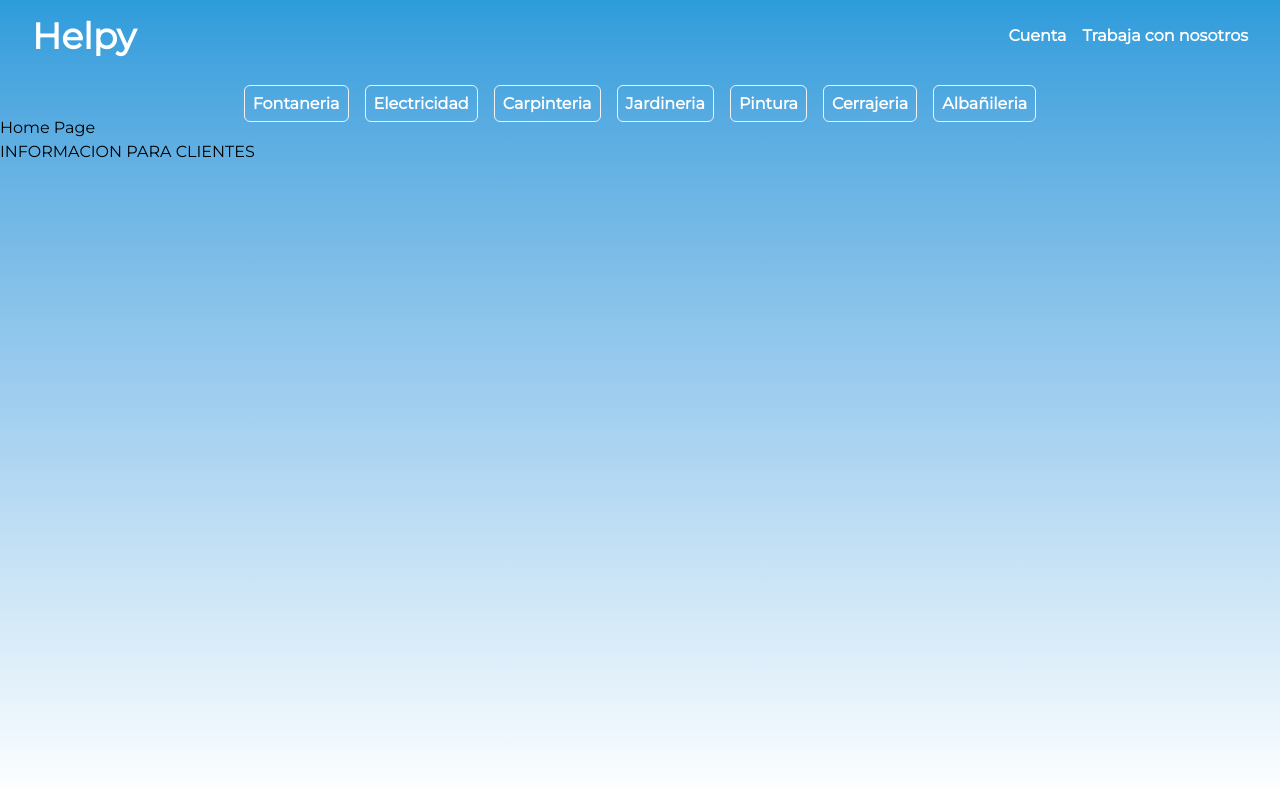
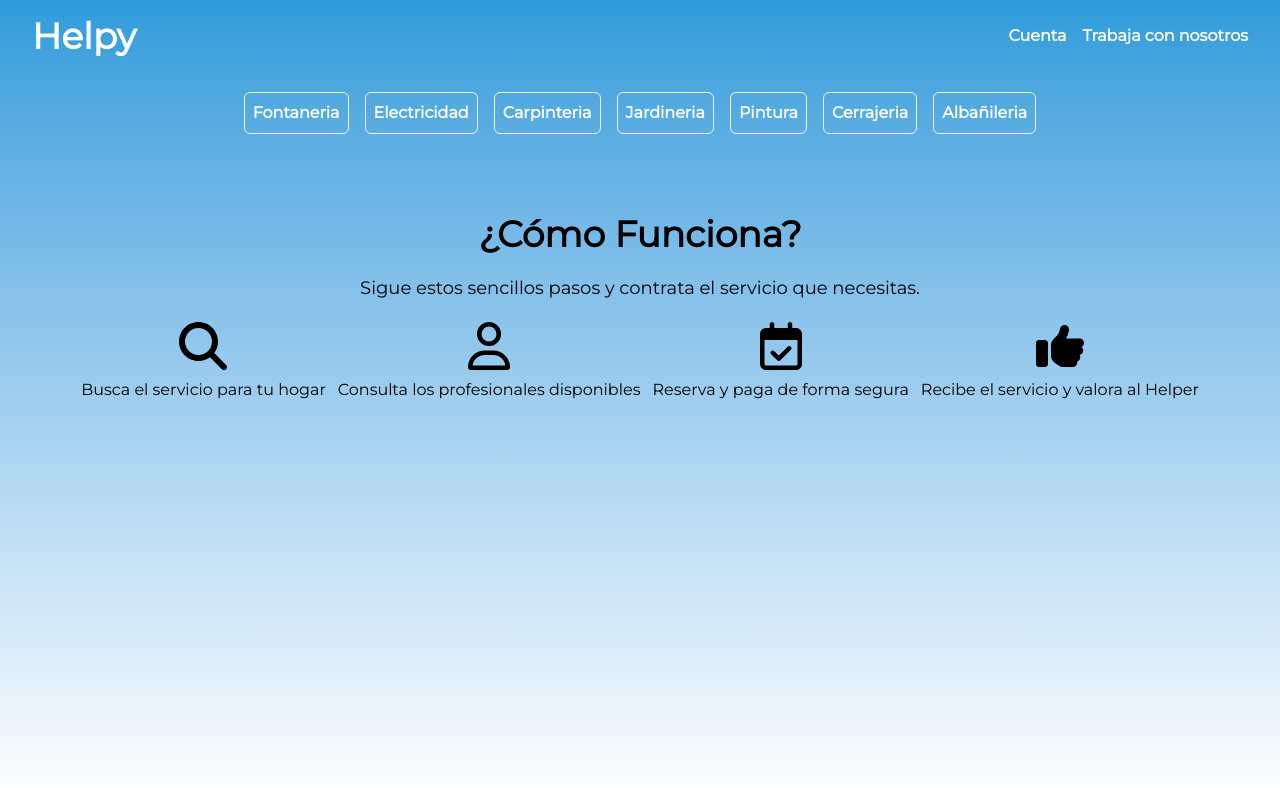
Before and after one commit to GuilleMarejada/helpy, a Nuxt app: page / in a window 1280 px wide. Shown: the top 788 px of the page. Built offline with nearby package versions, Linux system fonts and the light colour scheme.

Commit message:
add ComoFunciona component; implement Calendario component for date selection; refactor main store for service selection and modal functionality

```diff
--- /dev/null
+++ b/components/Calendario.vue
@@ -0,0 +1,16 @@
+<template>
+  <div class="text-center font-sans m-5 text-black">
+    <h2 class="mb-2 text-lg font-semibold">Selecciona una fecha y hora</h2>
+    <input
+      type="datetime-local"
+      v-model="selectedDateTime"
+      class="border rounded p-2"
+    />
+  </div>
+</template>
+
+<script setup>
+import { ref } from 'vue';
+
+const selectedDateTime = ref(null);
+</script>
--- /dev/null
+++ b/components/ComoFunciona.vue
@@ -0,0 +1,37 @@
+<template>
+    <div class="container mx-auto mt-10 justify-center text-center">
+        <h2 class="text-4xl font-bold mb-5">¿Cómo Funciona?</h2>
+        <p class="text-lg mb-5">Sigue estos sencillos pasos y contrata el servicio que necesitas.</p>
+        <div>
+            <ul class="flex gap-3 justify-center items-center flex-wrap">
+                <li class="flex flex-col items-center">
+                    <svg xmlns="http://www.w3.org/2000/svg" viewBox="0 0 512 512" class="w-12 h-12 mb-2">
+                        <path d="M416 208c0 45.9-14.9 88.3-40 122.7L502.6 457.4c12.5 12.5 12.5 32.8 0 45.3s-32.8 12.5-45.3 0L330.7 376c-34.4 25.2-76.8 40-122.7 40C93.1 416 0 322.9 0 208S93.1 0 208 0S416 93.1 416 208zM208 352a144 144 0 1 0 0-288 144 144 0 1 0 0 288z"/>
+                    </svg>
+                    <p>Busca el servicio para tu hogar</p>
+                </li>
+                <li class="flex flex-col items-center">
+                    <svg xmlns="http://www.w3.org/2000/svg" viewBox="0 0 448 512" class="w-12 h-12 mb-2">
+                        <path d="M304 128a80 80 0 1 0 -160 0 80 80 0 1 0 160 0zM96 128a128 128 0 1 1 256 0A128 128 0 1 1 96 128zM49.3 464l349.5 0c-8.9-63.3-63.3-112-129-112l-91.4 0c-65.7 0-120.1 48.7-129 112zM0 482.3C0 383.8 79.8 304 178.3 304l91.4 0C368.2 304 448 383.8 448 482.3c0 16.4-13.3 29.7-29.7 29.7L29.7 512C13.3 512 0 498.7 0 482.3z"/>
+                    </svg>
+                    <p>Consulta los profesionales disponibles</p>
+                </li>
+                <li class="flex flex-col items-center">
+                    <svg xmlns="http://www.w3.org/2000/svg" viewBox="0 0 448 512" class="w-12 h-12 mb-2">
+                        <path d="M128 0c13.3 0 24 10.7 24 24l0 40 144 0 0-40c0-13.3 10.7-24 24-24s24 10.7 24 24l0 40 40 0c35.3 0 64 28.7 64 64l0 16 0 48 0 256c0 35.3-28.7 64-64 64L64 512c-35.3 0-64-28.7-64-64L0 192l0-48 0-16C0 92.7 28.7 64 64 64l40 0 0-40c0-13.3 10.7-24 24-24zM400 192L48 192l0 256c0 8.8 7.2 16 16 16l320 0c8.8 0 16-7.2 16-16l0-256zM329 297L217 409c-9.4 9.4-24.6 9.4-33.9 0l-64-64c-9.4-9.4-9.4-24.6 0-33.9s24.6-9.4 33.9 0l47 47 95-95c9.4-9.4 24.6-9.4 33.9 0s9.4 24.6 0 33.9z"/>
+                    </svg>
+                    <p>Reserva y paga de forma segura</p>
+                </li>
+                <li class="flex flex-col items-center">
+                    <svg xmlns="http://www.w3.org/2000/svg" viewBox="0 0 512 512" class="w-12 h-12 mb-2">
+                        <path d="M313.4 32.9c26 5.2 42.9 30.5 37.7 56.5l-2.3 11.4c-5.3 26.7-15.1 52.1-28.8 75.2l144 0c26.5 0 48 21.5 48 48c0 18.5-10.5 34.6-25.9 42.6C497 275.4 504 288.9 504 304c0 23.4-16.8 42.9-38.9 47.1c4.4 7.3 6.9 15.8 6.9 24.9c0 21.3-13.9 39.4-33.1 45.6c.7 3.3 1.1 6.8 1.1 10.4c0 26.5-21.5 48-48 48l-97.5 0c-19 0-37.5-5.6-53.3-16.1l-38.5-25.7C176 420.4 160 390.4 160 358.3l0-38.3 0-48 0-24.9c0-29.2 13.3-56.7 36-75l7.4-5.9c26.5-21.2 44.6-51 51.2-84.2l2.3-11.4c5.2-26 30.5-42.9 56.5-37.7zM32 192l64 0c17.7 0 32 14.3 32 32l0 224c0 17.7-14.3 32-32 32l-64 0c-17.7 0-32-14.3-32-32L0 224c0-17.7 14.3-32 32-32z"/>
+                    </svg>
+                    <p>Recibe el servicio y valora al Helper</p>
+                </li>
+            </ul>
+        </div>
+    </div>
+</template>
+
+<script setup>
+</script>
--- /dev/null
+++ b/components/ModalContratar.vue
@@ -0,0 +1,67 @@
+<template>
+    <div class="fixed inset-0 flex items-center justify-center z-50">
+      <div class="bg-white rounded-lg shadow-lg w-full max-w-6xl">
+        <!-- Header -->
+        <div class="flex items-center border-b px-4 py-5">
+          <h2 class="text-2xl font-semibold text-gray-800 mx-auto">Selecciona la fecha y la hora de tu servicio de {{ title }}</h2>
+          <button
+            @click="closeModal"
+            class="text-gray-500 hover:text-gray-800ml-auto"
+            aria-label="Close"
+          >
+            <svg xmlns="http://www.w3.org/2000/svg" class="h-6 w-6" fill="none" viewBox="0 0 24 24" stroke="currentColor">
+              <path stroke-linecap="round" stroke-linejoin="round" stroke-width="2" d="M6 18L18 6M6 6l12 12" />
+            </svg>
+          </button>
+        </div>
+
+        <!-- Body -->
+        <div class="p-4 flex items-center justify-center">
+          <Calendario />
+          <img :src="`/images/${title}.png`" alt="Descripción" />
+        </div>
+
+        <!-- Footer -->
+        <div class="flex justify-end border-t px-4 py-2">
+          <button
+            @click="closeModal"
+            class="bg-gray-500 text-white px-4 py-2 rounded hover:bg-gray-600 transition-colors"
+          >
+            Cerrar
+          </button>
+        </div>
+      </div>
+    </div>
+  </template>
+
+  <script setup>
+  import { onMounted, onBeforeUnmount } from 'vue';
+  import { useMainStore } from "@/stores/main";
+
+  const props = defineProps({
+    // You can add props here if needed
+  });
+
+  const emit = defineEmits(["close"]);
+
+  const mainStore = useMainStore();
+  const title = mainStore.selectedService;
+
+  const closeModal = () => {
+    emit("close");
+  };
+
+  const handleEscKey = (event) => {
+    if (event.key === 'Escape') {
+      closeModal();
+    }
+  };
+
+  onMounted(() => {
+    document.addEventListener('keydown', handleEscKey);
+  });
+
+  onBeforeUnmount(() => {
+    document.removeEventListener('keydown', handleEscKey);
+  });
+  </script>
--- a/components/NavBar.vue
+++ b/components/NavBar.vue
@@ -2,21 +2,24 @@
     <nav class="text-white">
         <div class="mx-auto flex justify-center font-bold">
             <div class="max-w-[1500px] w-full flex justify-between items-center px-8 py-4">
-                <a href="/" class="text-4xl font-bold ">Helpy</a>
-                <ul class="flex space-x-4">
+                <a href="/" class="text-4xl font-bold">Helpy</a>
+                <ul class="flex space-x-4" >
                     <li v-for="link in mainLinks" :key="link.text">
-                        <a :href="link.href" class="">{{ link.text }}</a>
+                        <button>{{ link.text }}</button>
                     </li>
                 </ul>
             </div>
         </div>
+        <!-- Escucha el evento emitido por ModalContratar -->
+        <ModalContratar v-if="isVisible" @close="toggleModal" />
         <div class="container font-semibold mx-auto flex justify-center mt-5">
             <ul class="flex space-x-4">
                 <li v-for="service in services" :key="service.text">
-                    <a :href="service.href"
-                        class="border border-gris rounded-md p-2 hover:bg-azul transition duration-300 ease-in-out">
+                    <button
+                        class="border border-gris rounded-md p-2 hover:bg-azul transition duration-300 ease-in-out"
+                        @click="() => { selectService(service.text); toggleModal(); }">
                         {{ service.text }}
-                    </a>
+                    </button>
                 </li>
             </ul>
         </div>
@@ -25,6 +28,8 @@
 
 <script setup>
     import { useMainStore } from '@/stores/main'
+    import { ref } from 'vue'
+    import ModalContratar from '@/components/ModalContratar.vue'
 
     const mainStore = useMainStore()
 
@@ -32,7 +37,16 @@
         { text: "Cuenta", href: "#" },
         { text: "Trabaja con nosotros", href: "/helper" },
     ]);
+    const isVisible = ref(false);
 
     const services = ref(mainStore.services);
 
+    const selectService = (serviceText) => {
+        mainStore.selectedService = serviceText;
+    };
+
+    const toggleModal = () => {
+        console.log("Modal triggered");
+        isVisible.value = !isVisible.value;
+    };
 </script>
--- a/pages/index.vue
+++ b/pages/index.vue
@@ -1,6 +1,5 @@
 <template>
-  <div class="container ">
-    <h1>Home Page</h1>
-    <p>INFORMACION PARA CLIENTES</p>
+  <div class="container flex flex-col justify-center items-center mx-auto mt-10">
+    <ComoFunciona />
   </div>
 </template>
--- a/stores/main.js
+++ b/stores/main.js
@@ -1,29 +1,22 @@
-// stores/counter.js
+// stores/main.js
 import { defineStore } from 'pinia'
 
-export const useMainStore = defineStore('counter', {
+export const useMainStore = defineStore('main', {
     state: () => {
         return {
-            count: 0,
             services: [
-                { text: "Fontaneria", href: "#" },
-                { text: "Electricidad", href: "#" },
-                { text: "Carpinteria", href: "#" },
-                { text: "Jardineria", href: "#" },
-                { text: "Pintura", href: "#" },
-                { text: "Cerrajeria", href: "#" },
-                { text: "Albañileria", href: "#" },
-            ]
+                { text: "Fontaneria" },
+                { text: "Electricidad" },
+                { text: "Carpinteria" },
+                { text: "Jardineria" },
+                { text: "Pintura" },
+                { text: "Cerrajeria" },
+                { text: "Albañileria" },
+            ],
+            selectedService: null,
         }
     },
-    // could also be defined as
-    // state: () => ({ count: 0 })
     actions: {
-        increment() {
-            this.count++
-        },
-        decrement() {
-            this.count--
-        },
-    },
+        // Add your action methods here
+    }
 })
```
Also changed, not shown: public/images/Electricidad.png (added), public/images/Fontaneria.png (added).
